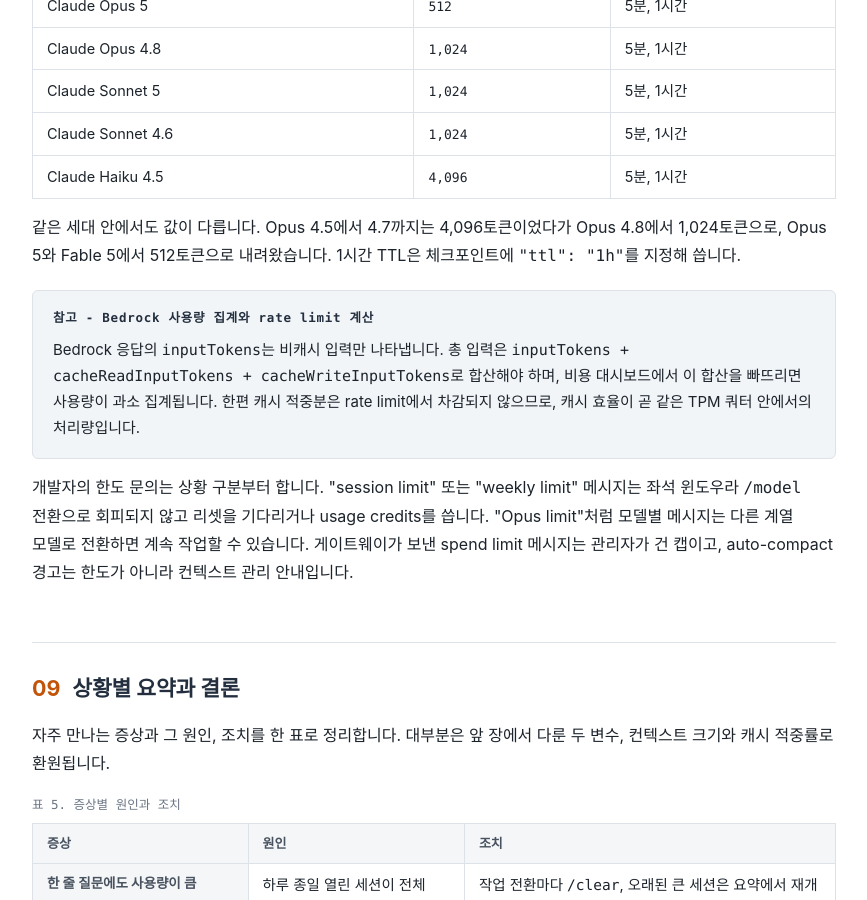
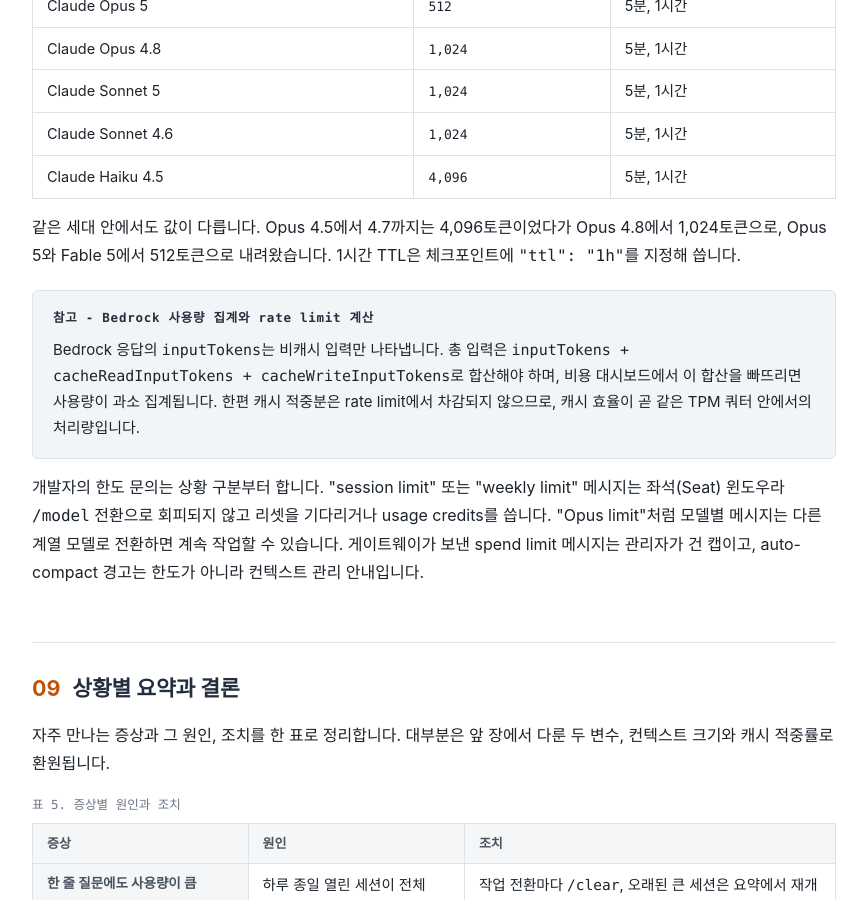
Before and after one commit to whchoi98/whchoi98.github.io, a Jekyll site: the page docs/techblog/aiml/claude-code-token-optimization-guide.html, which Jekyll copies as it is, in a window 1280 px wide and 900 px high, scrolled down 11152 px. Shown: the whole window, without its empty margins (206-1073 px from the left). Built offline with Jekyll 4.4.1, drawn with Linux system fonts in a browser that asks for light colours; some web fonts are replaced.

Commit message:
docs: token-guide - 좌석 윈도우에 Seat 병기

```diff
--- a/docs/techblog/aiml/claude-code-token-optimization-guide.html
+++ b/docs/techblog/aiml/claude-code-token-optimization-guide.html
@@ -1327,7 +1327,7 @@
 
   <p>
     개발자의 한도 문의는 상황 구분부터 합니다. "session limit" 또는 "weekly limit" 메시지는
-    좌석 윈도우라 <span class="mono">/model</span> 전환으로 회피되지 않고 리셋을 기다리거나
+    좌석(Seat) 윈도우라 <span class="mono">/model</span> 전환으로 회피되지 않고 리셋을 기다리거나
     usage credits를 씁니다. "Opus limit"처럼 모델별 메시지는 다른 계열 모델로 전환하면 계속
     작업할 수 있습니다. 게이트웨이가 보낸 spend limit 메시지는 관리자가 건 캡이고,
     auto-compact 경고는 한도가 아니라 컨텍스트 관리 안내입니다.
```
